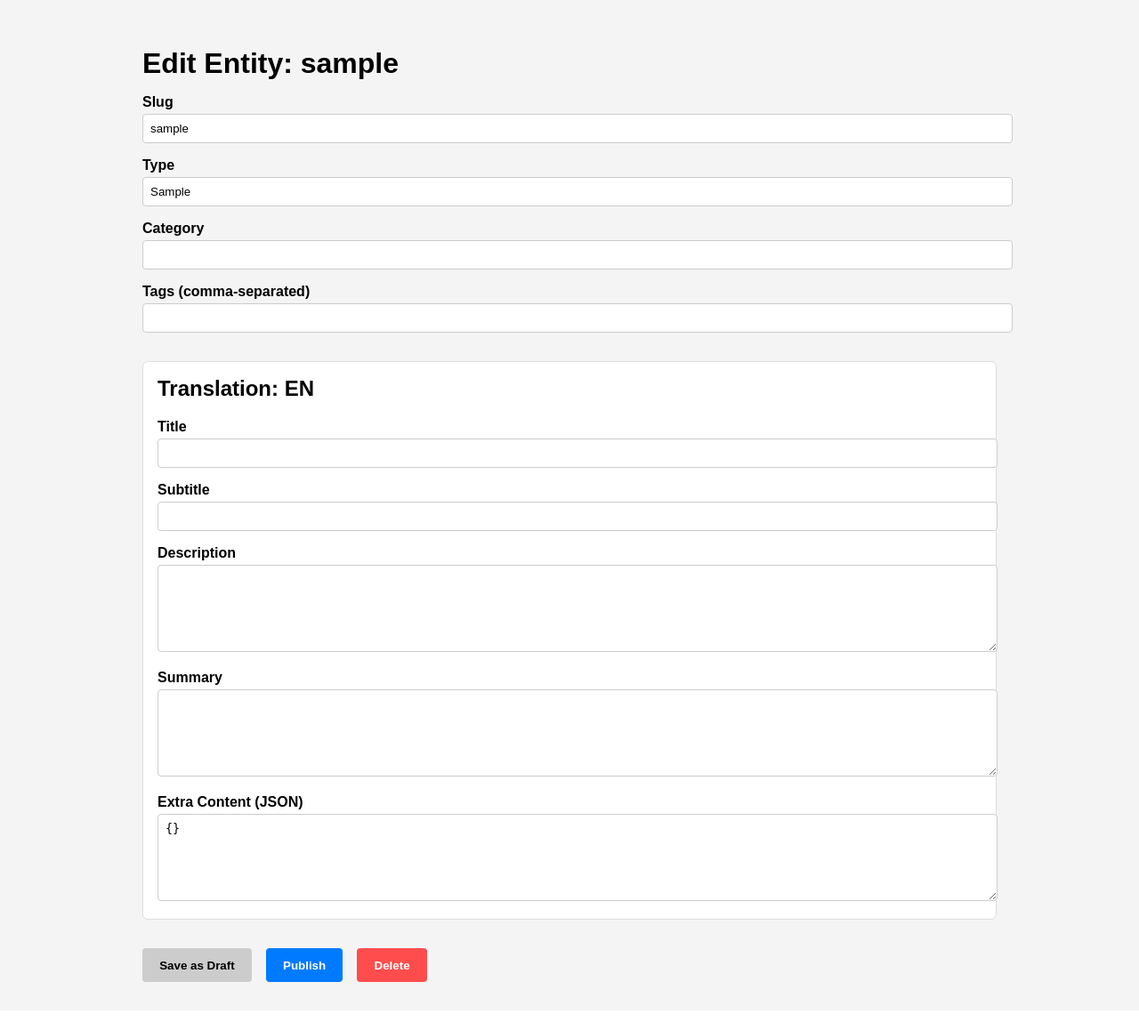
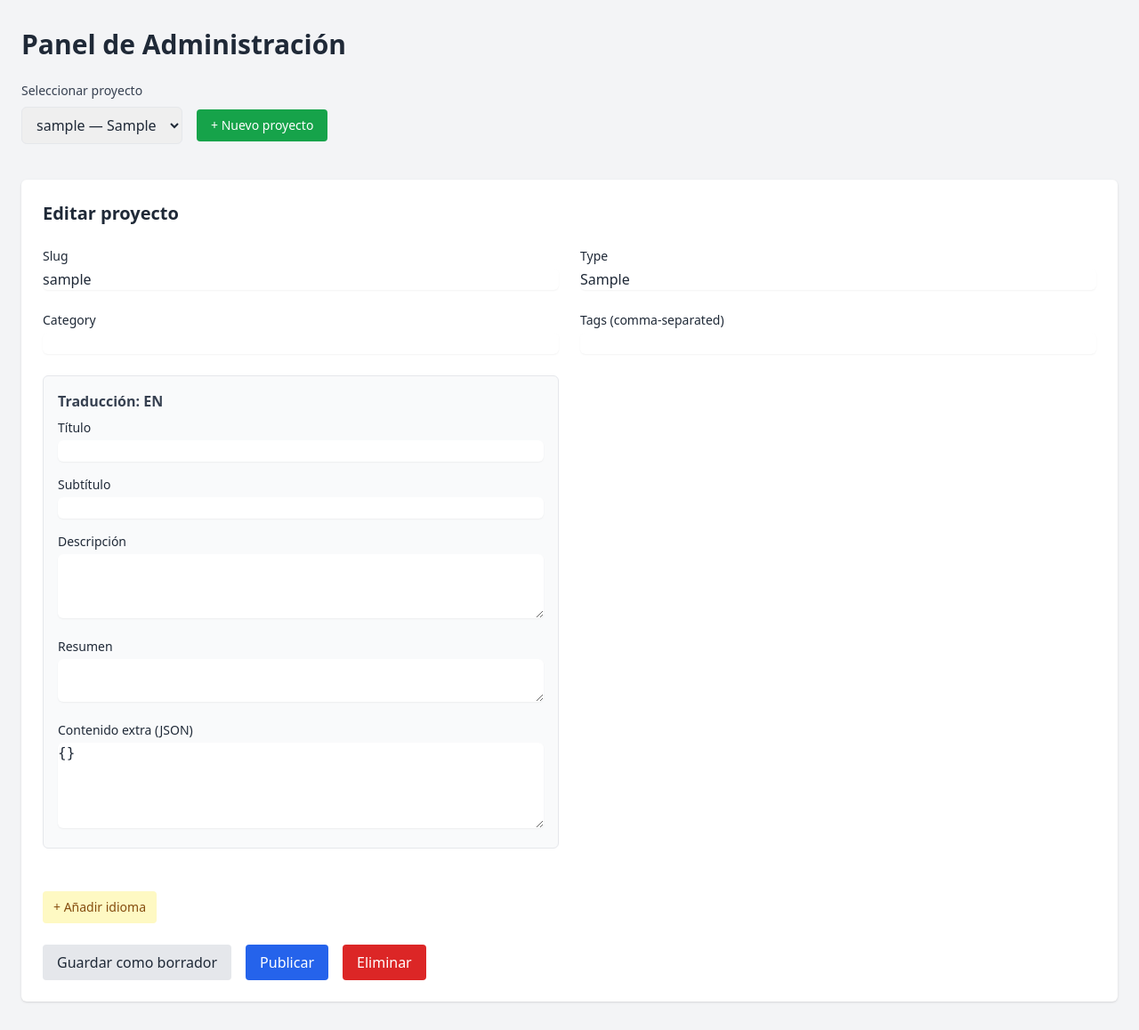
Before and after one commit to hailtr/portfolio-backend, a Flask app: template backend/templates/admin.html in a window 1280 px wide. Shown: the whole page at 89% size. Before the commit the page ends 1104 px from the top, so only its background shows below. Run offline with Flask 3, Linux system fonts and the light colour scheme; tables that the repository leaves empty hold one stand-in row (values such as "Sample post"); the template is opened without the code that fills it: values that come from a table or form of the project are taken from there, most other values are stand-ins (such as "Sample title", 1, 10 or a date in 2020); some libraries are stand-ins or nearby versions.

Commit message:
admin.html UI created, it's working properly, all endpoints working and currently easier than editing .json

```diff
--- /dev/null
+++ b/backend/static/scripts/admin.js
@@ -0,0 +1,45 @@
+function addCustomLanguage() {
+  const container = document.getElementById('extra-translations');
+
+  const lang = prompt("Introduce el código del nuevo idioma (ej: en, es, fr):");
+  if (!lang || !/^[a-z]{2}$/.test(lang)) {
+    alert("Código inválido. Usa dos letras minúsculas.");
+    return;
+  }
+
+  // Verifica que no exista ya
+  if (document.querySelector(`[name='lang_${lang}']`)) {
+    alert("Este idioma ya está agregado.");
+    return;
+  }
+
+  const block = document.createElement('div');
+  block.className = "translation-block border rounded-lg p-4 bg-white shadow space-y-4 mt-4";
+
+  block.innerHTML = `
+    <h3 class="text-lg font-semibold mb-2">Traducción: ${lang.toUpperCase()}</h3>
+    <input type="hidden" name="lang_${lang}" value="${lang}">
+
+    <label class="block">Título
+      <input type="text" name="title_${lang}" class="w-full border px-3 py-2 rounded mt-1">
+    </label>
+
+    <label class="block">Subtítulo
+      <input type="text" name="subtitle_${lang}" class="w-full border px-3 py-2 rounded mt-1">
+    </label>
+
+    <label class="block">Descripción
+      <textarea name="description_${lang}" class="w-full border px-3 py-2 rounded mt-1"></textarea>
+    </label>
+
+    <label class="block">Resumen
+      <textarea name="summary_${lang}" class="w-full border px-3 py-2 rounded mt-1"></textarea>
+    </label>
+
+    <label class="block">Contenido extra (JSON)
+      <textarea name="content_${lang}" class="w-full border px-3 py-2 rounded mt-1">{}</textarea>
+    </label>
+  `;
+
+  container.appendChild(block);
+}
--- a/backend/templates/admin.html
+++ b/backend/templates/admin.html
@@ -1,65 +1,138 @@
 <!DOCTYPE html>
-<html lang="en">
+<html lang="es">
 <head>
   <meta charset="UTF-8">
-  <title>Admin Panel — {{ entity.slug }}</title>
-  <link rel="stylesheet" href="{{ url_for('static', filename='styles/admin.css') }}">
+  <title>Admin Panel{% if entity %} — {{ entity.slug }}{% endif %}</title>
+  <script src="https://cdn.tailwindcss.com"></script>
 </head>
-<body>
+<body class="bg-gray-100 text-gray-800 px-6 py-8">
 
-  <h1>Edit Entity: {{ entity.slug }}</h1>
+  <h1 class="text-3xl font-bold mb-6">Panel de Administración</h1>
 
-  <form method="post" action="/admin/save/{{ entity.id }}">
-    <label>Slug
-      <input type="text" name="slug" value="{{ entity.slug }}" required>
+  {% if entities %}
+    <section class="mb-10">
+      <label for="project-select" class="block text-sm font-medium text-gray-700 mb-2">Seleccionar proyecto</label>
+      <div class="flex items-center gap-4">
+        <select id="project-select" class="border rounded-md px-3 py-2" onchange="location.href='/admin?ready=true&edit=' + this.value">
+          <option value="">-- Selecciona --</option>
+          {% for e in entities %}
+            <option value="{{ e.id }}" {% if entity and entity.id == e.id %}selected{% endif %}>
+              {{ e.slug }} — {{ e.type or 'Sin tipo' }}
+            </option>
+          {% endfor %}
+        </select>
+        <a href="{{ url_for('admin.admin_home', ready='true') }}" class="text-sm px-4 py-2 bg-green-600 text-white rounded hover:bg-green-700">+ Nuevo proyecto</a>
+      </div>
+    </section>
+  {% endif %}
+
+  <section class="bg-white shadow rounded-md p-6">
+    <h2 class="text-xl font-semibold mb-4">{% if entity %}Editar{% else %}Crear nuevo{% endif %} proyecto</h2>
+
+    <form method="post" action="{{ url_for('admin.admin_save') }}" class="space-y-6">
+      {% if entity %}
+        <input type="hidden" name="id" value="{{ entity.id }}">
+      {% endif %}
+
+      <div class="grid grid-cols-1 md:grid-cols-2 gap-6">
+        <label>
+          <span class="block text-sm font-medium">Slug</span>
+          <input type="text" name="slug" required value="{{ entity.slug if entity else '' }}"
+            class="mt-1 w-full border-gray-300 rounded-md shadow-sm focus:ring-blue-500 focus:border-blue-500" />
         </label>
 
-    <label>Type
-      <input type="text" name="type" value="{{ entity.type }}">
+        <label>
+          <span class="block text-sm font-medium">Type</span>
+          <input type="text" name="type" value="{{ entity.type if entity else '' }}"
+            class="mt-1 w-full border-gray-300 rounded-md shadow-sm focus:ring-blue-500 focus:border-blue-500" />
         </label>
 
-    <label>Category
-      <input type="text" name="category" value="{{ entity.meta.category }}">
+        <label>
+          <span class="block text-sm font-medium">Category</span>
+          <input type="text" name="category" value="{{ entity.meta.category if entity else '' }}"
+            class="mt-1 w-full border-gray-300 rounded-md shadow-sm focus:ring-blue-500 focus:border-blue-500" />
         </label>
 
-    <label>Tags (comma-separated)
-      <input type="text" name="tags" value="{{ entity.meta.tags | join(', ') }}">
+        <label>
+          <span class="block text-sm font-medium">Tags (comma-separated)</span>
+          <input type="text" name="tags" value="{{ entity.meta.tags | join(', ') if entity else '' }}"
+            class="mt-1 w-full border-gray-300 rounded-md shadow-sm focus:ring-blue-500 focus:border-blue-500" />
+        </label>
+      </div>
+
+      <div id="translation-pairs" class="grid md:grid-cols-2 gap-6">
+        {% for lang in available_languages %}
+          {% set t = translations.get(lang) %}
+          <div class="p-4 border rounded-md bg-gray-50">
+            <h3 class="font-semibold text-gray-700 mb-2">Traducción: {{ lang.upper() }}</h3>
+            <input type="hidden" name="lang_{{ lang }}" value="{{ lang }}">
+
+            <div class="grid gap-4">
+              <label>
+                <span class="block text-sm font-medium">Título</span>
+                <input type="text" name="title_{{ lang }}" value="{{ t.title if t else '' }}"
+                  class="mt-1 w-full border-gray-300 rounded-md shadow-sm focus:ring-blue-500 focus:border-blue-500" />
               </label>
 
-    {% for lang, t in translations.items() %}
-    <div class="translation-block">
-      <h2>Translation: {{ lang.upper() }}</h2>
-
-      <input type="hidden" name="lang_{{ lang }}" value="{{ lang }}">
-
-      <label>Title
-        <input type="text" name="title_{{ lang }}" value="{{ t.title if t else '' }}">
+              <label>
+                <span class="block text-sm font-medium">Subtítulo</span>
+                <input type="text" name="subtitle_{{ lang }}" value="{{ t.subtitle if t else '' }}"
+                  class="mt-1 w-full border-gray-300 rounded-md shadow-sm focus:ring-blue-500 focus:border-blue-500" />
               </label>
 
-      <label>Subtitle
-        <input type="text" name="subtitle_{{ lang }}" value="{{ t.subtitle if t else '' }}">
+              <label>
+                <span class="block text-sm font-medium">Descripción</span>
+                <textarea name="description_{{ lang }}" rows="3"
+                  class="mt-1 w-full border-gray-300 rounded-md shadow-sm focus:ring-blue-500 focus:border-blue-500">{{ t.description if t else '' }}</textarea>
               </label>
 
-      <label>Description
-        <textarea name="description_{{ lang }}">{{ t.description if t else '' }}</textarea>
+              <label>
+                <span class="block text-sm font-medium">Resumen</span>
+                <textarea name="summary_{{ lang }}" rows="2"
+                  class="mt-1 w-full border-gray-300 rounded-md shadow-sm focus:ring-blue-500 focus:border-blue-500">{{ t.summary if t else '' }}</textarea>
               </label>
 
-      <label>Summary
-        <textarea name="summary_{{ lang }}">{{ t.summary if t else '' }}</textarea>
-      </label>
-
-      <label>Extra Content (JSON)
-        <textarea name="content_{{ lang }}">{{ t.content if t else '{}' }}</textarea>
+              <label>
+                <span class="block text-sm font-medium">Contenido extra (JSON)</span>
+                <textarea name="content_{{ lang }}" rows="4"
+                  class="mt-1 w-full font-mono border-gray-300 rounded-md shadow-sm focus:ring-blue-500 focus:border-blue-500">{{ t.content | tojson if t and t.content else '{}' }}</textarea>
               </label>
             </div>
+          </div>
         {% endfor %}
+      </div>
 
-    <div class="actions">
-      <button type="submit" name="action" value="draft" class="secondary">Save as Draft</button>
-      <button type="submit" name="action" value="publish" class="primary">Publish</button>
-      <button type="submit" name="action" value="delete" class="danger" onclick="return confirm('Are you sure?')">Delete</button>
+      <div id="extra-translations" class="grid md:grid-cols-2 gap-6 mt-6"></div>
+
+      <div class="mt-6">
+        <button type="button" onclick="addCustomLanguage()"
+          class="px-3 py-2 text-sm bg-yellow-100 text-yellow-800 rounded hover:bg-yellow-200">
+          + Añadir idioma
+        </button>
+      </div>
+
+      <div class="flex gap-4 mt-6">
+        <button type="submit" name="action" value="draft"
+          class="px-4 py-2 bg-gray-200 text-gray-800 rounded hover:bg-gray-300">
+          Guardar como borrador
+        </button>
+
+        <button type="submit" name="action" value="publish"
+          class="px-4 py-2 bg-blue-600 text-white rounded hover:bg-blue-700">
+          Publicar
+        </button>
+
+        {% if entity %}
+        <button type="submit" name="action" value="delete"
+          class="px-4 py-2 bg-red-600 text-white rounded hover:bg-red-700"
+          onclick="return confirm('¿Eliminar este proyecto?')">
+          Eliminar
+        </button>
+        {% endif %}
       </div>
     </form>
+  </section>
 
+  <script src="{{ url_for('static', filename='scripts/admin.js') }}"></script>
 </body>
 </html>
```
Also changed, not shown: backend/routes/admin.py (+87 -32 lines), backend/templates/admin_base.html (added, +28 -0 lines), backend/templates/admin_error.html (added, +12 -0 lines). Lines whose indentation alone changed are shown as unchanged.
